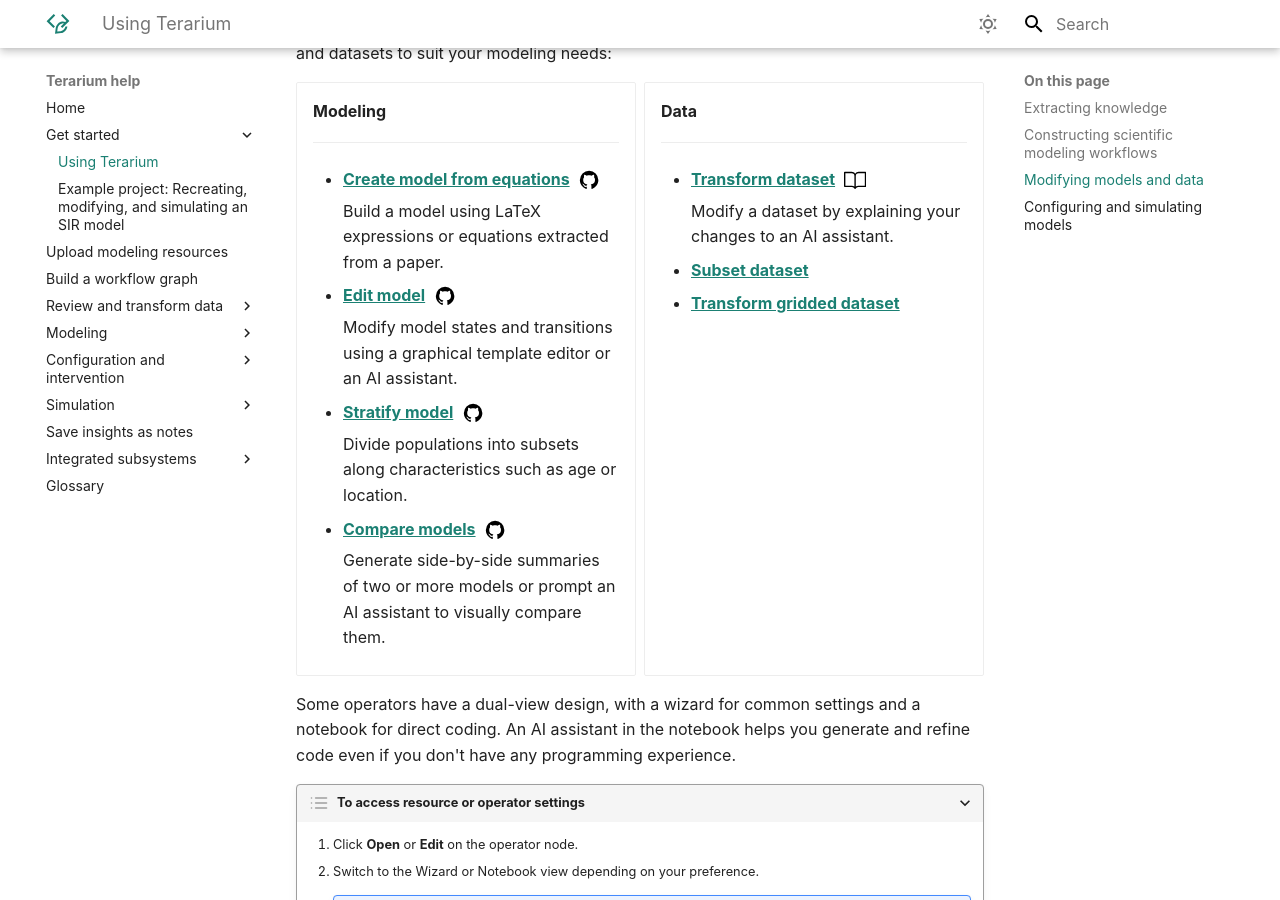
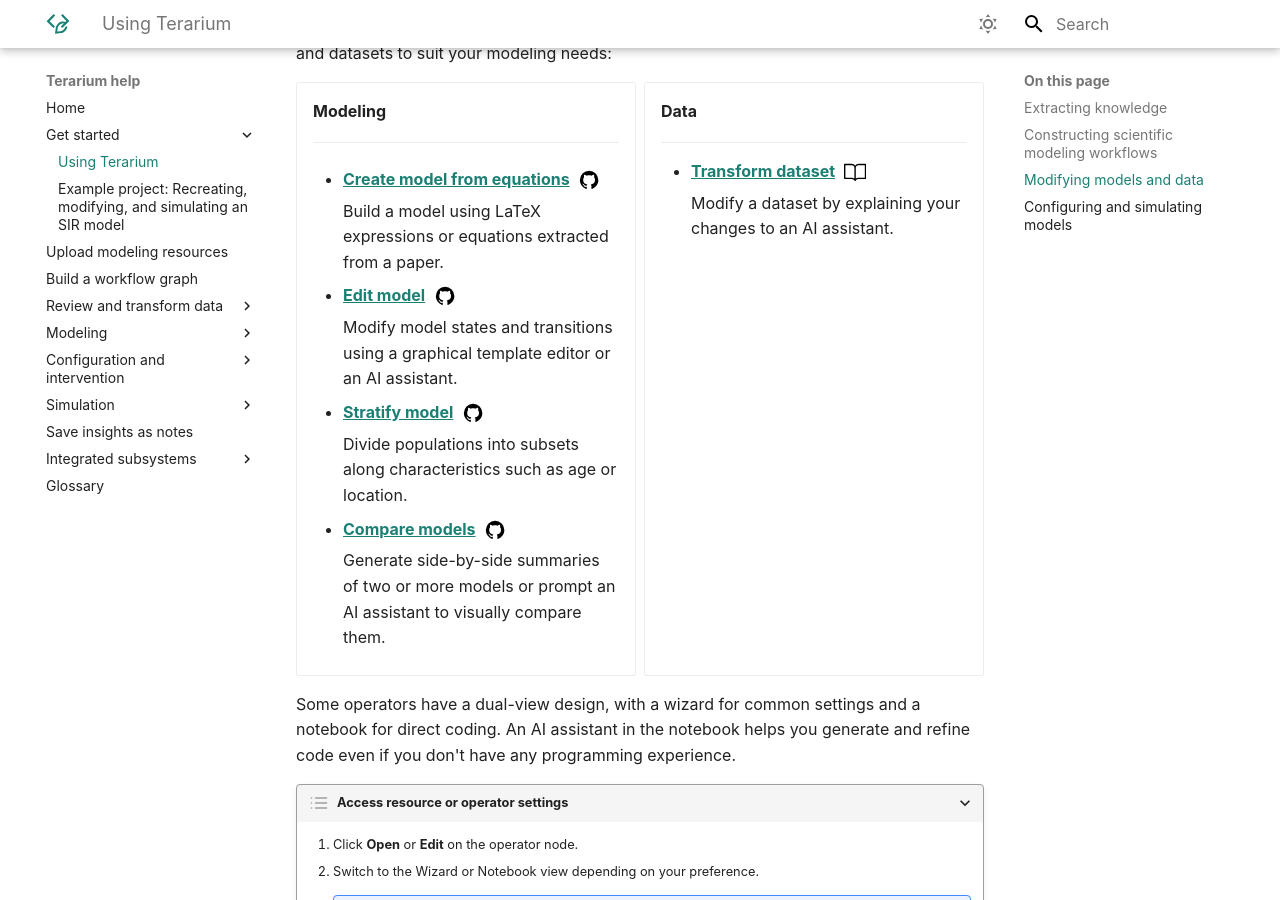
Before and after one commit to DARPA-ASKEM/terarium-docs, an MkDocs documentation site: the page built from docs/get-started/using-terarium.md, in a window 1280 px wide and 900 px high, scrolled down 2164 px. Built offline with MkDocs 1.6.1 and Material for MkDocs 9.7.7, drawn with Linux system fonts in a browser that asks for light colours; some of the changed text lies outside the part shown.

Commit message:
Remove references to subset and transform gridded dataset operators

```diff
--- a/docs/get-started/using-terarium.md
+++ b/docs/get-started/using-terarium.md
@@ -10,7 +10,7 @@
 
 A project in Terarium acts as a repository for resources (models, datasets, and documents) related to your modeling goals.
 
-???+ list "To upload resources"
+???+ list "Upload resources"
 
     1. Click **Upload** in the Resources panel.
        ![](../img/get-started/upload.png)
@@ -19,7 +19,7 @@
 
         !!! note
 
-            When you upload a PDF, Terarium automatically scans the document and extracts any linear ordinary differential equations. Depending on the size of the document, this may take some time. Click :material-bell-outline:{ title="Notifications" aria-label="Notifications" } in the nav bar to check the progress of an extraction.
+            When you upload a PDF, Terarium automatically scans the document and extracts any linear ordinary differential equations. Depending on the size of the document, this may take some time. Click <span class="sr-only" id="notifications-icon-label">Notifications</span> :material-bell-outline:{ title="Notifications" aria-labelledBy="notifications-icon-label" } in the nav bar to check the progress of an extraction.
 
 ## Constructing scientific modeling workflows
 
@@ -29,7 +29,7 @@
 
 Graph nodes represent resources or operators that handle transformation and simulation. Connect them to recreate models from documents, iteratively modify them, and run sophisticated calibration, optimization, and simulation tasks.
 
-???+ list "To create a workflow"
+???+ list "Create a workflow"
 
     1. Click :octicons-plus-24:{ aria-hidden="true" } **New** in the Workflows section of the Resource panel.
     2. Enter a name for the new workflow and click **Save**.
@@ -71,17 +71,11 @@
     - [**Transform dataset**](../datasets/transform-dataset.md) [:octicons-book-24:{ title="User Guide" aria-label="User Guide" class="md-annotation__index" }](https://pandas.pydata.org/docs/user_guide/index.html#user-guide){ target="_blank" rel="noopener noreferrer" }
         Modify a dataset by explaining your changes to an AI assistant.
 
-    - [**Subset dataset**](../datasets/subset-dataset.md)
-
-
-    - [**Transform gridded dataset**](../datasets/transform-gridded-dataset.md)
-
-
 </div>
 
 Some operators have a dual-view design, with a wizard for common settings and a notebook for direct coding. An AI assistant in the notebook helps you generate and refine code even if you don't have any programming experience.
 
-???+ list "To access resource or operator settings"
+???+ list "Access resource or operator settings"
 
     1. Click **Open** or **Edit** on the operator node.
     2. Switch to the Wizard or Notebook view depending on your preference.
--- a/mkdocs.yml
+++ b/mkdocs.yml
@@ -91,8 +91,6 @@
     - datasets/index.md
     - Review and enrich a dataset: datasets/review-and-enrich-dataset.md
     - Transform dataset: datasets/transform-dataset.md
-    - Subset dataset: datasets/subset-dataset.md
-    - Transform gridded dataset: datasets/transform-gridded-dataset.md
   - Modeling:
     - modeling/index.md
     - Create a model from equations: modeling/create-model-from-equations.md
```
Also changed, not shown: docs/datasets/index.md (+0 -4 lines), docs/datasets/subset-dataset.md (deleted, +0 -39 lines), docs/datasets/transform-gridded-dataset.md (deleted, +0 -9 lines).
